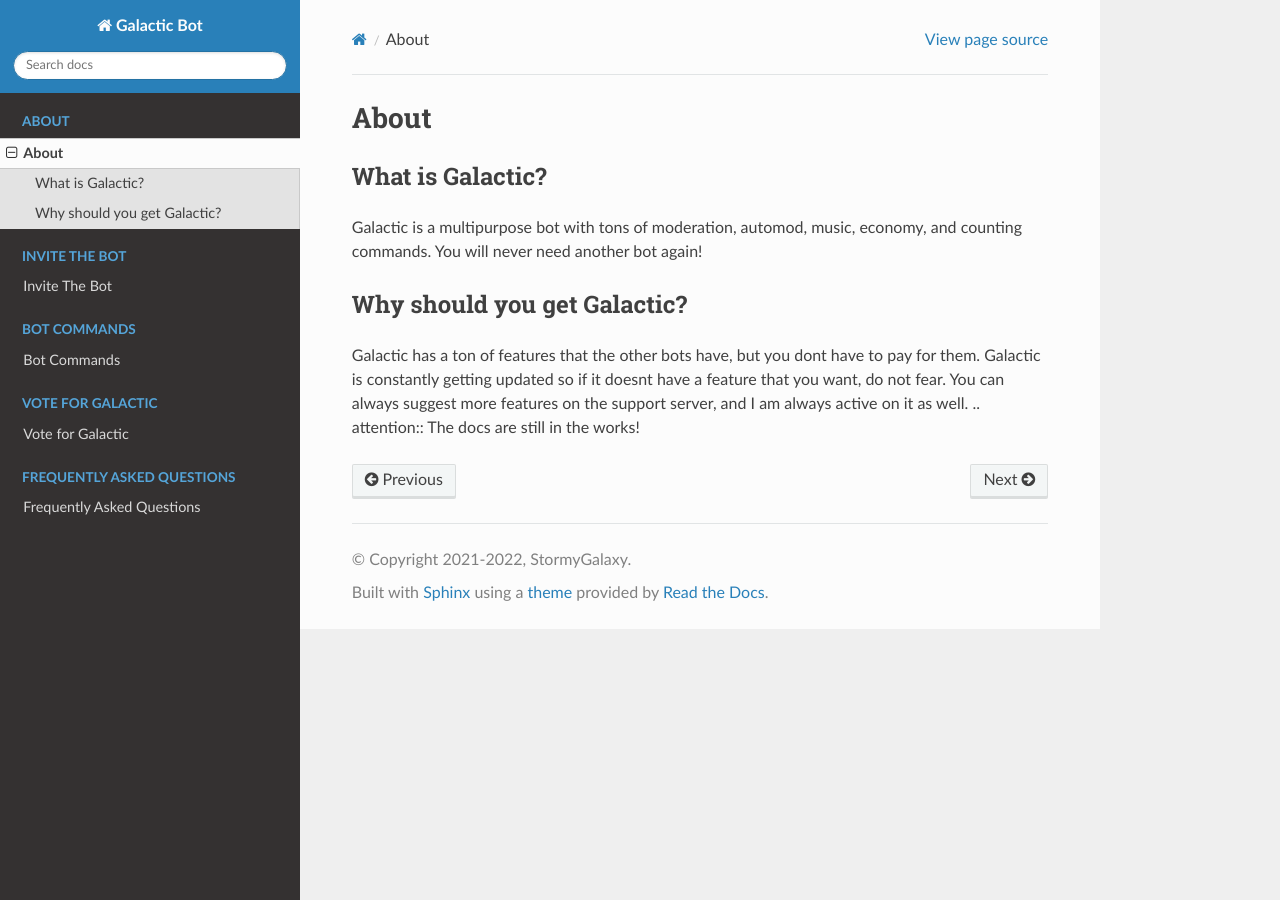
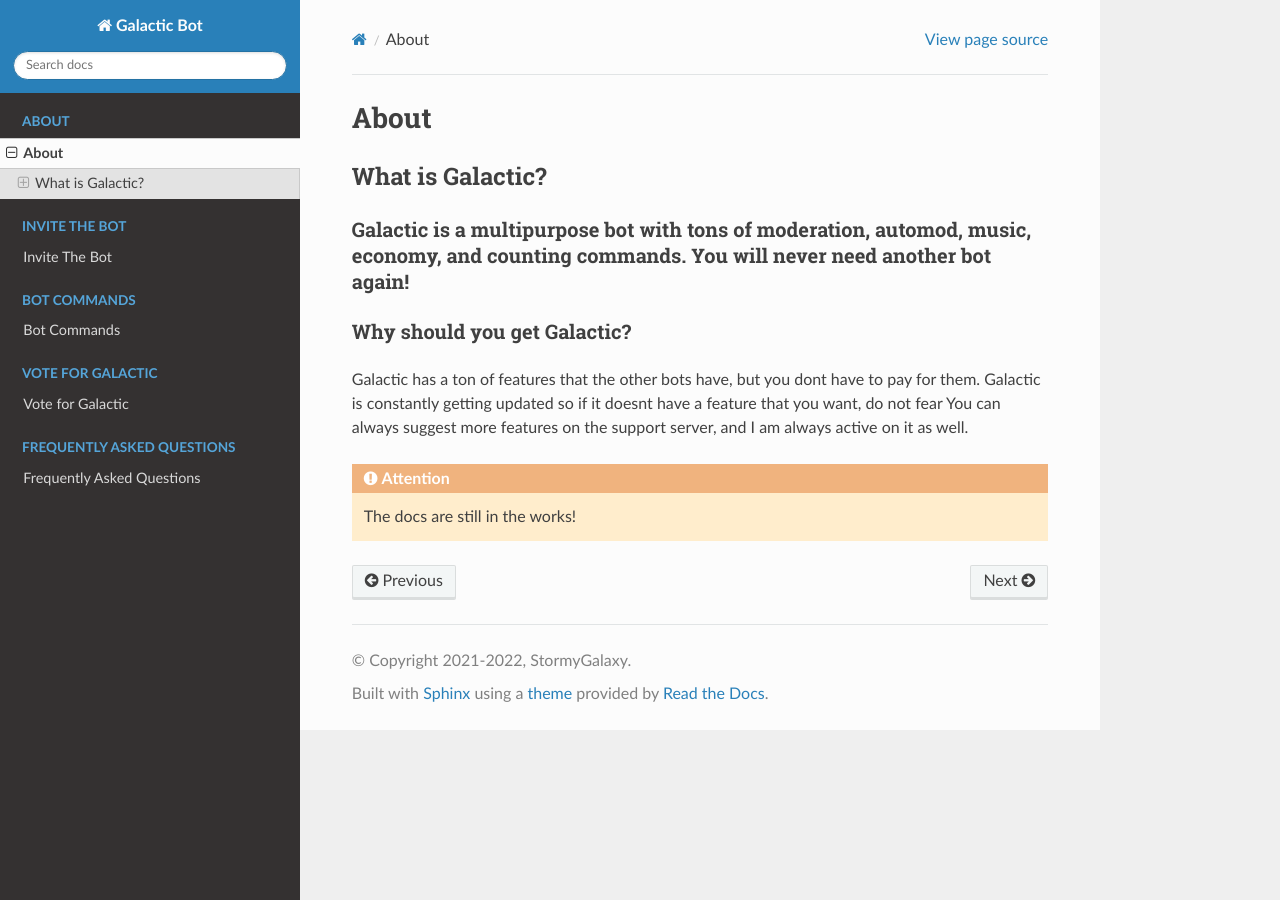
Before and after one commit to StormyGalaxy/Galactic-Bot, a Sphinx documentation site: the page built from docs/about/AboutTheBot.rst, in a window 1280 px wide. Built offline with Sphinx 7.4.7 and the Read the Docs theme 2.0.0, drawn with Linux system fonts in a browser that asks for light colours.

Commit message:
Update AboutTheBot.rst

```diff
--- a/docs/about/AboutTheBot.rst
+++ b/docs/about/AboutTheBot.rst
@@ -4,12 +4,11 @@ About
 ------------
 What is Galactic?
 ------------
-
 Galactic is a multipurpose bot with tons of moderation, automod, music, economy, and counting commands. You will never need another bot again!
-
 ------------
 Why should you get Galactic?
 ------------
-Galactic has a ton of features that the other bots have, but you dont have to pay for them. Galactic is constantly getting updated so if it doesnt have a feature that you want, do not fear.
+Galactic has a ton of features that the other bots have, but you dont have to pay for them. Galactic is constantly getting updated so if it doesnt have a feature that you want, do not fear
 You can always suggest more features on the support server, and I am always active on it as well.
+
 .. attention:: The docs are still in the works!
```
